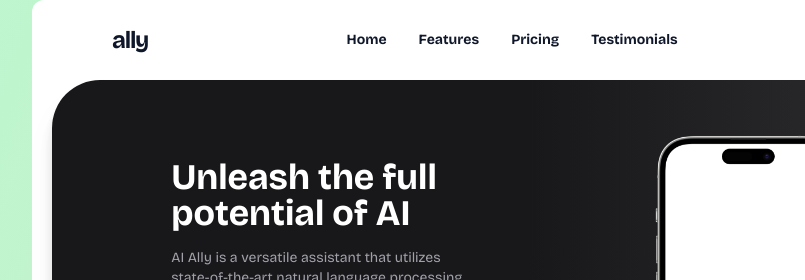
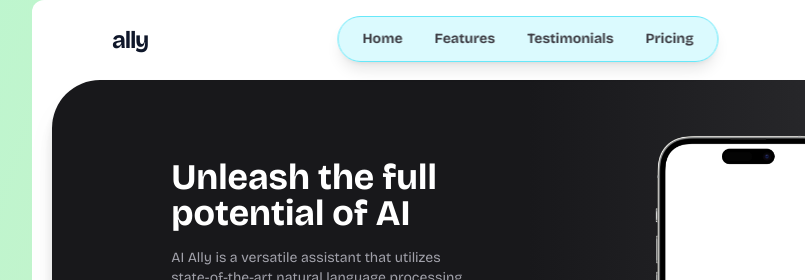
Before and after one commit to saeidex/ally, a website built with Vite: page src/index.html in a window 1280 px wide. Shown: the top 280 px of the page, 112-917 px from the left. Built offline with nearby package versions, Linux system fonts and the light colour scheme; what tailwindcss-bg-patterns would draw is missing.

Commit message:
feat: :lipstick: add floating nav

```diff
--- a/src/index.html
+++ b/src/index.html
@@ -18,42 +18,44 @@
   <body
     class="font-bricolage mx-auto min-w-[992px] max-w-[992px] rounded-xl bg-white"
   >
-    <header
-      class="flex h-20 w-full items-center justify-between px-20 text-slate-900"
+    <nav
+      class="fixed left-1/2 top-4 z-50 -translate-x-1/2 rounded-full border border-cyan-300 bg-cyan-200/40 px-2 py-3 text-zinc-700 shadow-lg backdrop-blur-[100px]"
     >
-      <h1 class="cursor-pointer text-2xl font-bold tracking-tighter">ally</h1>
-      <nav>
       <ul class="flex text-sm font-semibold">
         <li>
           <a
-              class="px-4 py-2 transition-all duration-500 ease-out hover:rounded-full hover:bg-zinc-200"
+            class="rounded-full px-4 py-2 transition-all duration-500 ease-out hover:bg-cyan-200"
             href="#"
             >Home</a
           >
         </li>
         <li>
           <a
-              class="px-4 py-2 transition-all duration-500 ease-out hover:rounded-full hover:bg-zinc-200"
-              href="#"
+            class="rounded-full px-4 py-2 transition-all duration-500 ease-out hover:bg-cyan-200"
+            href="#features"
             >Features</a
           >
         </li>
         <li>
           <a
-              class="px-4 py-2 transition-all duration-500 ease-out hover:rounded-full hover:bg-zinc-200"
-              href="#"
-              >Pricing</a
+            class="rounded-full px-4 py-2 transition-all duration-500 ease-out hover:bg-cyan-200"
+            href="#testmonials"
+            >Testimonials</a
           >
         </li>
         <li>
           <a
-              class="px-4 py-2 transition-all duration-500 ease-out hover:rounded-full hover:bg-zinc-200"
-              href="#"
-              >Testimonials</a
+            class="rounded-full px-4 py-2 transition-all duration-500 ease-out hover:bg-cyan-200"
+            href="#pricing"
+            >Pricing</a
           >
         </li>
       </ul>
     </nav>
+    <header
+      class="flex h-20 w-full items-center justify-between px-20 text-slate-900"
+    >
+      <h1 class="cursor-pointer text-2xl font-bold tracking-tighter">ally</h1>
       <a
         class="group relative inline-flex items-center justify-center overflow-hidden rounded-full bg-cyan-300 px-6 py-2 text-sm font-semibold tracking-tighter"
         href="https://github.com/saeidex/ally"
@@ -146,7 +148,7 @@
         </aside>
       </div>
     </section>
-    <section class="my-24 px-20">
+    <section class="my-24 px-20" id="features">
       <h1 class="text-4xl">Different Destination</h1>
       <div class="flex w-full justify-between py-6">
         <p class="w-[calc((100%-64px)/3)] text-sm">
@@ -340,7 +342,7 @@
         </div>
       </aside>
     </section>
-    <section class="my-24 px-20">
+    <section class="my-24 px-20" id="testmonials">
       <div class="flex w-full justify-between pb-6 text-xs font-semibold">
         <h1 class="w-[calc((100%-64px)/3)] text-4xl">Testimonials</h1>
         <p class="w-[calc((100%-64px)/3)]">
@@ -411,7 +413,7 @@
         </div>
       </div>
     </section>
-    <section class="my-24 overflow-hidden px-4">
+    <section class="my-24 overflow-hidden px-4" id="pricing">
       <div class="rounded-[48px] bg-zinc-900 px-16 py-20">
         <h1 class="pb-6 text-4xl text-zinc-100">Choose your favorite plan</h1>
         <div>
```
Lines whose indentation alone changed are shown as unchanged.
